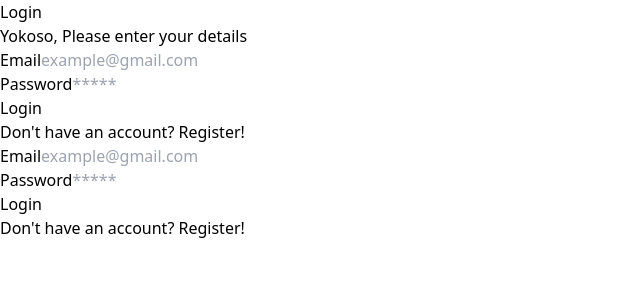
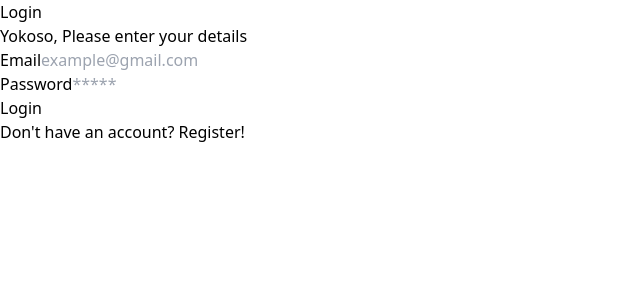
Before and after one commit to Protengstar/ReactJS, a React (Vite) app in the folder my-react-app/: page /login in a window 1280 px wide. Shown: the top 300 px of the page, without its empty margins (0-640 px from the left). Built offline with nearby package versions, Linux system fonts and the light colour scheme.

Commit message:
Event Handler

```diff
--- a/my-react-app/src/components/Elements/Button/index.jsx
+++ b/my-react-app/src/components/Elements/Button/index.jsx
@@ -1,7 +1,7 @@
 const Button= (props) => {
-    const {children, classname ="bg-black"} = props;
+    const {children, classname ="bg-black", onClick, type} = props;
     return (
-      <button className={`h-10 px-6 font-semibold rounded-md ${classname} text-white`} type="submit">{children}</button>
+      <button className={`h-10 px-6 font-semibold rounded-md ${classname} text-white`} type={type} onClick={() => onClick()}>{children}</button>
   );
 };
 
--- a/my-react-app/src/components/Fragments/FormLogin.jsx
+++ b/my-react-app/src/components/Fragments/FormLogin.jsx
@@ -1,12 +1,18 @@
 import Button from "../Elements/Button";
 import InputForm from "../Elements/Input";
 
-const FormLogin = (props) => {
+const FormLogin = () => {
+  const handleLogin = (event) => {
+    event.preventDefault();
+    localStorage.setItem('email', event.target.email.value);
+    localStorage.setItem('password', event.target.password.value);
+    window.location.href = "/products";
+  };
     return (
-        <form action="">
+        <form onSubmit={handleLogin}>
           <InputForm label="Email" type="email" placeholder="example@gmail.com" name="email" />
           <InputForm label="Password" type="password" placeholder="*****" name="password" />
-          <Button classname="bg-blue-700 w-full">Login</Button>
+          <Button classname="bg-blue-700 w-full" type="submit">Login</Button>
         </form>
     );
 };
--- a/my-react-app/src/components/Layouts/AuthLayouts.jsx
+++ b/my-react-app/src/components/Layouts/AuthLayouts.jsx
@@ -8,12 +8,6 @@ const AuthLayout = (props) => {
             <div className="w-full max-w-xs">
                 <h1 className="text-3xl font-bold mb-2 text-blue-800">{title}</h1>
                 <p className="font-medium text-slite-500 mb-8">Yokoso, Please enter your details</p>
-                {children}
-                <p className="text-sm mt-3 text-center">
-                    {type === 'login' ? "Don't have an account? " : "Have an account? "}
-                    {type === "login" && (<Link to="/register" className="font-bold text-blue-600">Register!</Link>)}
-                    {type === "register" && (<Link to="/login" className="font-bold text-blue-600">Log In!</Link>)}
-                </p>
                 {children}
                 <Navigation type={type}/>
             </div>
--- a/my-react-app/src/pages/products.jsx
+++ b/my-react-app/src/pages/products.jsx
@@ -1,4 +1,6 @@
+import { Fragment } from "react";
 import CardProduct from "../components/Fragments/CardProduct";
+import Button from "../components/Elements/Button";
 
 const products = [
     {
@@ -24,17 +26,30 @@ const products = [
     },
 ];
 
+const email = localStorage.getItem('email');
+
 const ProductsPage = () => {
+    const handleLogout = () => {
+        localStorage.removeItem('email');
+        localStorage.removeItem('password');
+        window.location.href = "/login";
+    }
     return (
+        <Fragment>
+        <div className="flex justify-end h-20 bg-teal-300 text-white items-center px-10">
+            {email}
+            <Button classname="ml-5 bg-black" onClick={handleLogout}>Log out!</Button>
+        </div>
         <div className="flex justify-center py-10">
             {products.map((product) => (
-                <CardProduct>
+                <CardProduct key={product.id}>
                     <CardProduct.Header image={product.image} />
                     <CardProduct.Body name={product.name}>{product.description}</CardProduct.Body>
                     <CardProduct.Footer price={product.price} />
                 </CardProduct>
             ))}
         </div>
+        </Fragment>
     );
 };
 
```
